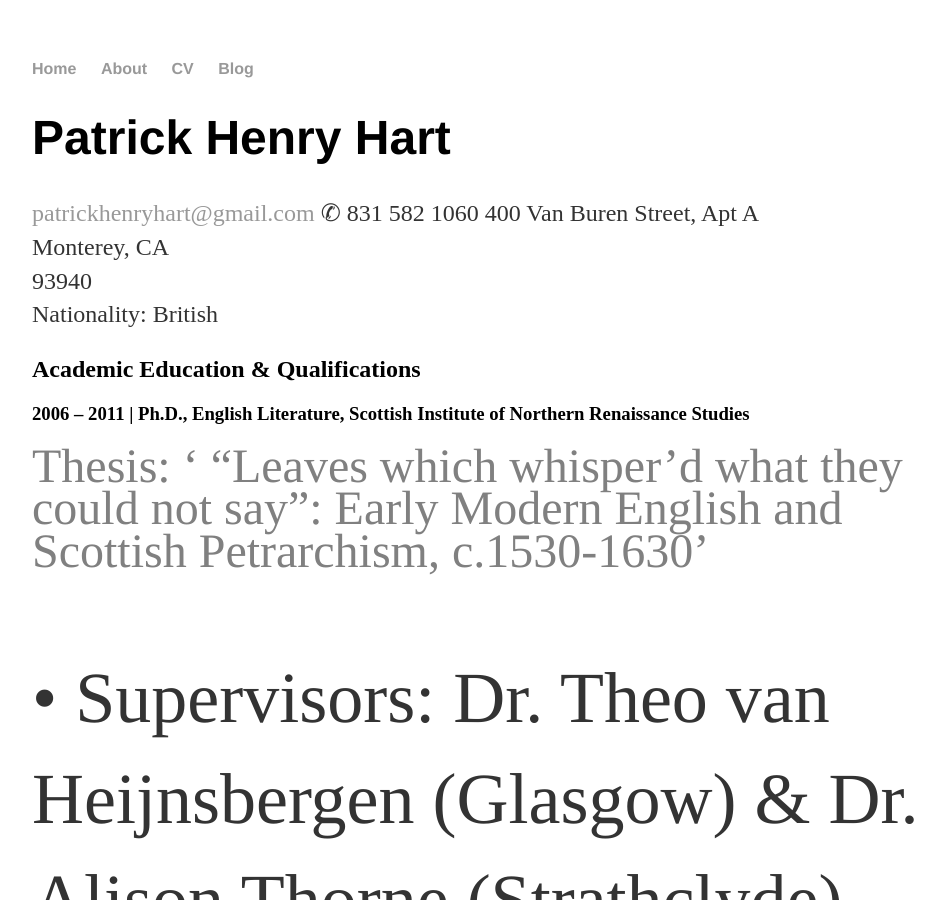
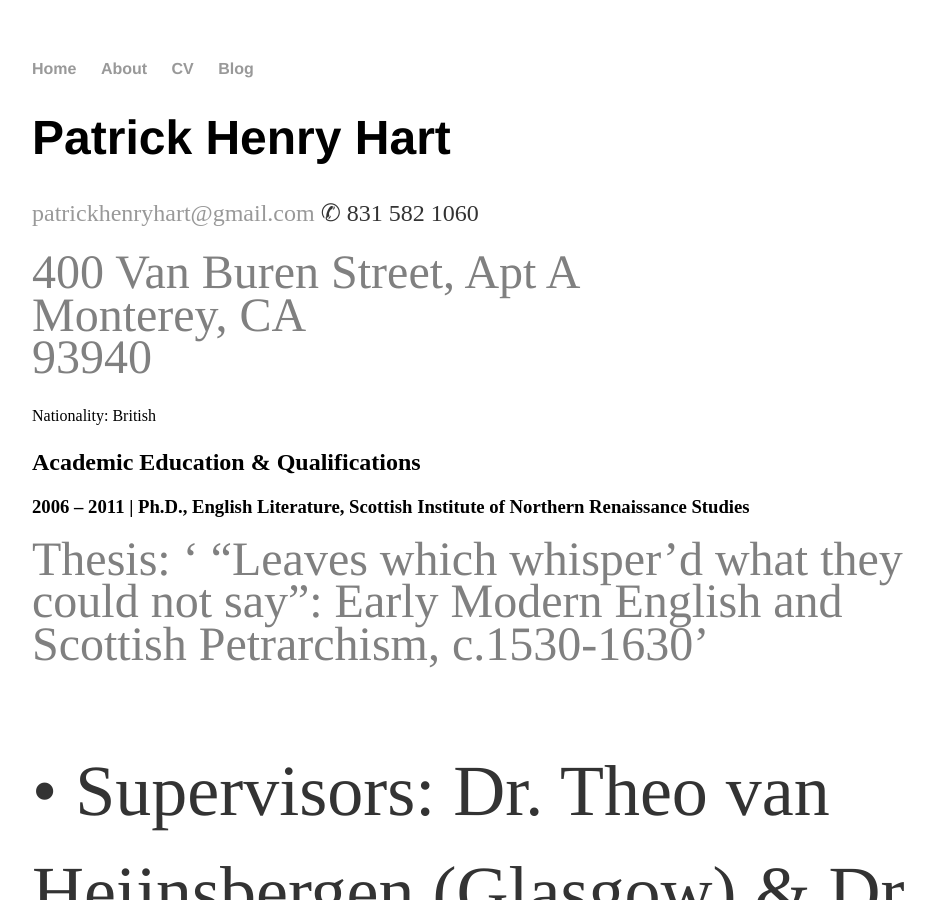
Before and after one commit to scassacocchi/scassacocchi.github.io, a Jekyll site: the page built from cv/index.html, in a window 1280 px wide and 900 px high. Shown: the whole window, without its empty margins (160-1105 px from the left). Built offline with Jekyll 4.4.1, drawn with Linux system fonts in a browser that asks for light colours.

Commit message:
Update index.html

```diff
--- a/cv/index.html
+++ b/cv/index.html
@@ -11,12 +11,12 @@ layout: default
 <body><h1>Patrick Henry Hart</h1>
 
 <p><a href='mailto:patrickhenryhart@gmail.com' target='_blank' class='url'>patrickhenryhart@gmail.com</a>
-✆ 831 582 1060
-
+✆ 831 582 1060<br>
+  <p><font color="grey" face="Times, serif" size="12px">
 400 Van Buren Street, Apt A<br>
 Monterey, CA<br>
 93940<br>
-
+  </font></p>
 Nationality: British</p>
 
 <h2>Academic Education &amp; Qualifications</h2>
```
